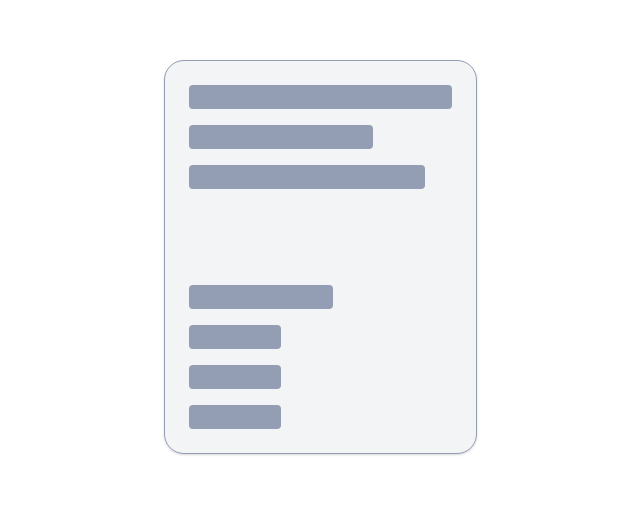
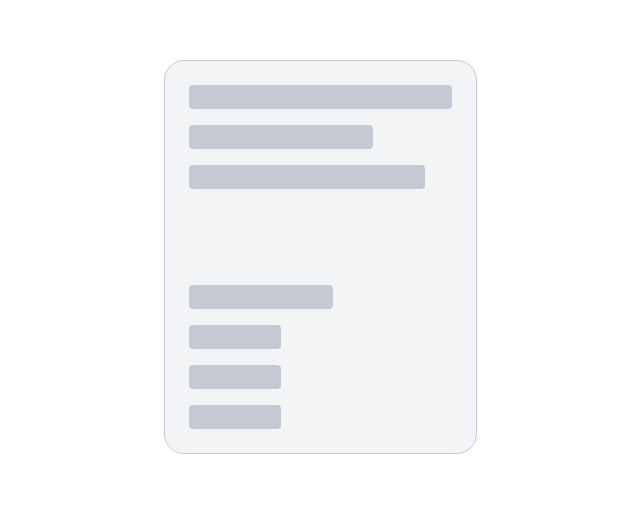
Before and after one commit to samoooop/loading-skeleton, a plain HTML site: page index.html in a window 1280 px wide. Shown: the part 143-671 px from the top of the page, without its empty margins (320-960 px from the left). Drawn offline with Linux system fonts and the light colour scheme.

Commit message:
change color

```diff
--- a/main.css
+++ b/main.css
@@ -16,12 +16,10 @@
   max-width: 313px;
   width: 100%;
   height: 394px;
-    background: #F3F4F6;
+  background: #f3f4f6;
   padding: 24px 0px 24px 0px;
   border-radius: 20px;
-    border: 1px solid #939EB4;
-    box-shadow: 0px 1px 3px rgba(16, 24, 40, 0.1),
-      0px 1px 2px rgba(16, 24, 40, 0.06);
+  border: 1px solid #c5c9d3;
 }
 .card .description {
   margin: 0px 24px;
@@ -29,7 +27,7 @@
 }
 
 .card .description .line {
-    background: #939EB4;
+  background: #c5c9d3;
   border-radius: 4px;
   height: 24px;
   margin: 0px 0px 16px 0px;
@@ -70,10 +68,10 @@
   width: 100%;
   background-image: linear-gradient(
     to right,
-      #939EB4 0%,
+    #c5c9d3 0%,
     rgba(0, 0, 0, 0.07) 20%,
-      #939EB4 40%,
-      #939EB4 100%
+    #c5c9d3 40%,
+    #c5c9d3 100%
   );
   background-repeat: no-repeat;
   background-size: 450px 400px;
```
Lines whose indentation alone changed are shown as unchanged.
